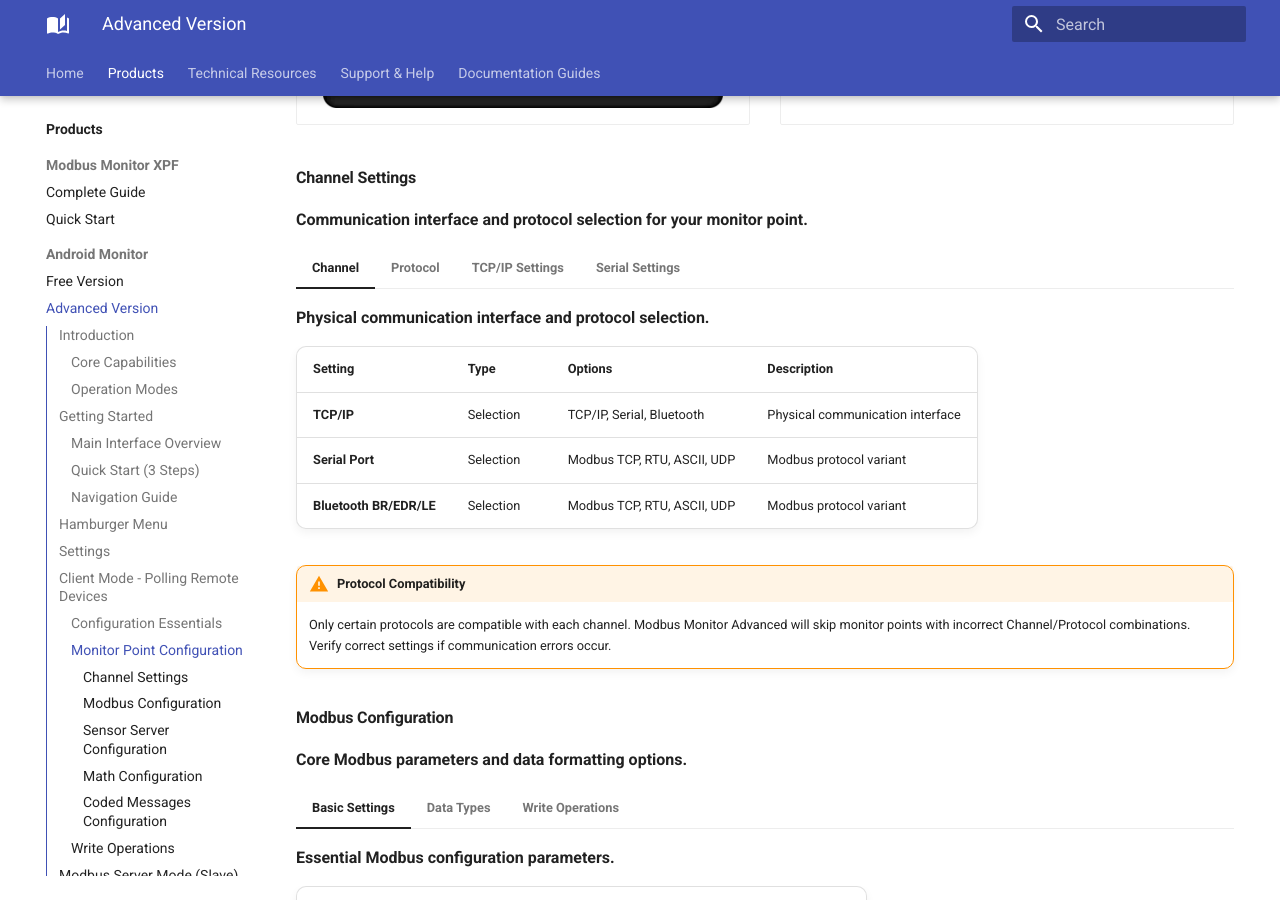
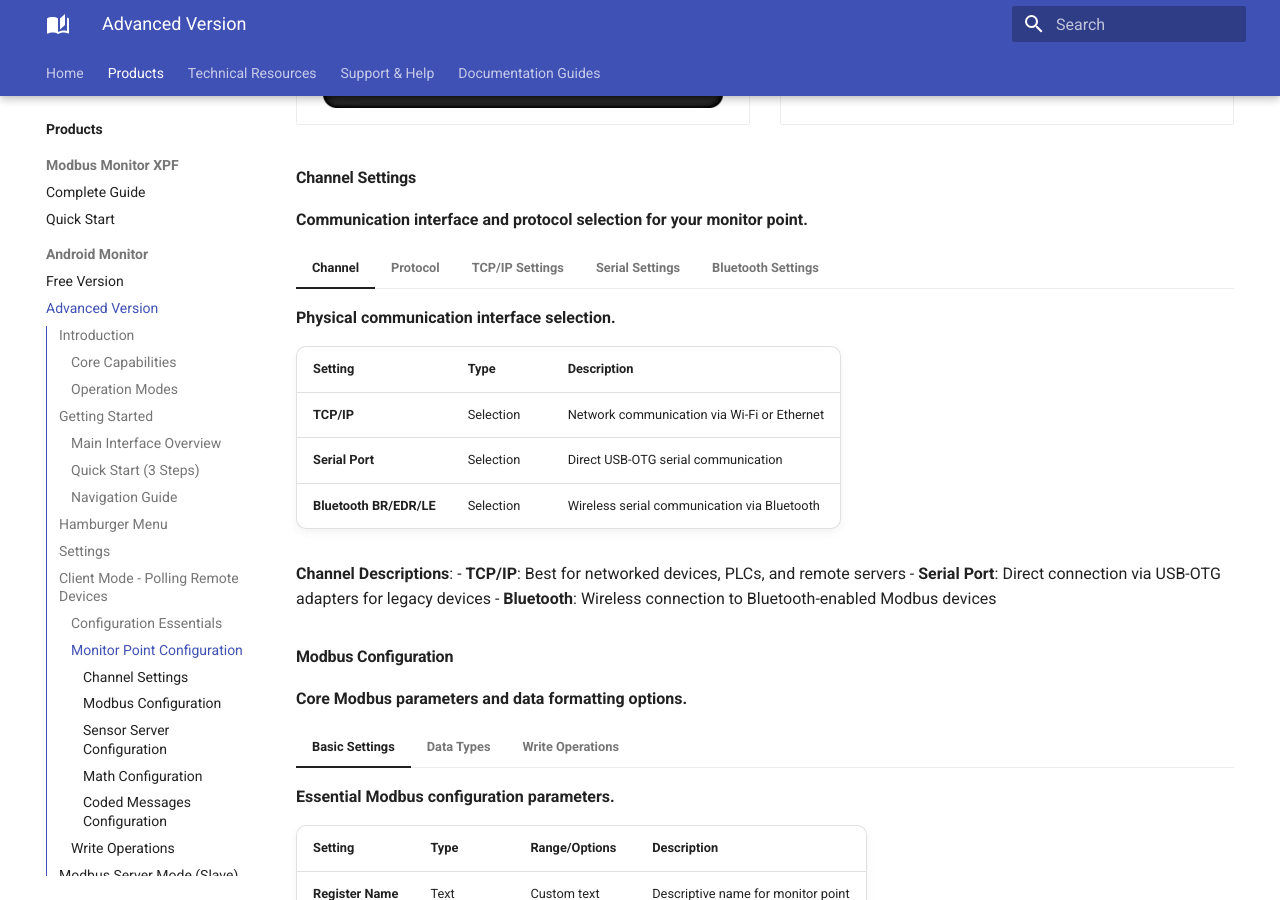
Before and after one commit to Modbus-Monitor/docs, an MkDocs documentation site: the page built from docs/products/android/advanced-guide.md, in a window 1280 px wide and 900 px high, scrolled down 8145 px. Built offline with MkDocs 1.6.1 and Material for MkDocs 9.7.7, drawn with Linux system fonts in a browser that asks for light colours; the version menu is left out.

Commit message:
monitoring point done

```diff
--- a/docs/products/android/advanced-guide.md
+++ b/docs/products/android/advanced-guide.md
@@ -326,11 +326,11 @@ To start polling in Master Mode, Modbus Monitor Advanced requires at least one m
 
     **Core Configuration**
 
-    - **📶 [Channel Settings](#channel-settings)** - Communication interface and protocol selection
-    - **🔧 [Modbus Configuration](#modbus-configuration)** - Address, register count, and display settings
-    - **🖥️ [Sensor Server](#sensor-server-configuration)** - Android sensor integration options
-    - **🧮 [Math](#math-configuration)** - Linear transformation and scaling settings
-    - **💬 [Coded Messages](#coded-messages-configuration)** - Translate numbers to predefined strings
+    - **[Channel Settings](#channel-settings)** - Communication interface and protocol selection
+    - **[Modbus Configuration](#modbus-configuration)** - Address, register count, and display settings
+    - **[Sensor Server](#sensor-server-configuration)** - Android sensor integration options
+    - **[Math](#math-configuration)** - Linear transformation and scaling settings
+    - **[Coded Messages](#coded-messages-configuration)** - Translate numbers to predefined strings
 
 
     **Quick Setup Steps**:
@@ -350,33 +350,40 @@ To start polling in Master Mode, Modbus Monitor Advanced requires at least one m
 
 === "Channel"
 
-    **Physical communication interface and protocol selection.**
+    **Physical communication interface selection.**
 
-    | Setting | Type | Options | Description |
-    |---------|------|---------|-------------|
-    | **TCP/IP** | Selection | TCP/IP, Serial, Bluetooth | Physical communication interface |
-    | **Serial Port** | Selection | Modbus TCP, RTU, ASCII, UDP | Modbus protocol variant |
-    | **Bluetooth BR/EDR/LE** | Selection | Modbus TCP, RTU, ASCII, UDP | Modbus protocol variant |
+    | Setting | Type | Description |
+    |---------|------|-------------|
+    | **TCP/IP** | Selection | Network communication via Wi-Fi or Ethernet |
+    | **Serial Port** | Selection | Direct USB-OTG serial communication |
+    | **Bluetooth BR/EDR/LE** | Selection | Wireless serial communication via Bluetooth |
 
-    !!! warning "Protocol Compatibility"
-        Only certain protocols are compatible with each channel. Modbus Monitor Advanced will skip monitor points with incorrect Channel/Protocol combinations. Verify correct settings if communication errors occur.
+    **Channel Descriptions**:
+    - **TCP/IP**: Best for networked devices, PLCs, and remote servers
+    - **Serial Port**: Direct connection via USB-OTG adapters for legacy devices
+    - **Bluetooth**: Wireless connection to Bluetooth-enabled Modbus devices
 
 === "Protocol"
 
-    **Protocol selection**
+    **Modbus protocol variant selection based on chosen channel.**
 
-    | Setting | Type | Description |
-    |---------|------|-------------|
-    | **None** | Dropdown | Skip the Monitoring Point or set to None |
-    | **Modbus TCP** | Dropdown | Modbus/TCP Protocol|
-    | **Modbus RTU over TCP** | Dropdown | Modbus RTU over TCP Protocol|
-    | **Modbus UDP** | Dropdown | Modbus UDP|
-    | **Modbus RTU over UDP** | Dropdown | Modbus UDP|
-    | **Serial ASCII** | Dropdown | Modbus UDP|
-    | **Serial Serial** | Dropdown | Modbus UDP|
+    | Protocol | Compatible Channels | Description |
+    |---------|-------------------|-------------|
+    | **None** | All | Skip this monitoring point (disabled) |
+    | **Modbus TCP** | TCP/IP | Standard Modbus over TCP/IP networks |
+    | **Modbus RTU over TCP** | TCP/IP | RTU protocol encapsulated in TCP packets |
+    | **Modbus UDP** | TCP/IP | Modbus over UDP (connectionless) |
+    | **Modbus ASCII over TCP** | TCP/IP | ASCII protocol encapsulated in TCP packets |
+    | **Modbus RTU** | Serial, Bluetooth | Binary serial protocol for direct connections |
+    | **Modbus ASCII** | Serial, Bluetooth | ASCII serial protocol for direct connections |
 
-    !!! warning "Protocol Compatibility"
-        Only certain protocols are compatible with each channel. Modbus Monitor Advanced will skip monitor points with incorrect Channel/Protocol combinations. Verify correct settings if communication errors occur.
+    **Protocol Compatibility Matrix**:
+
+    | Channel | Supported Protocols | Notes |
+    |---------|-------------------|---------|
+    | **TCP/IP** | Modbus TCP, UDP, RTU over TCP, ASCII over TCP | Network-based protocols |
+    | **Serial (USB-OTG)** | Modbus RTU, Modbus ASCII | Direct serial communication |
+    | **Bluetooth** | Modbus RTU, Modbus ASCII | Wireless serial communication |
 
 === "TCP/IP Settings"
 
@@ -398,15 +405,36 @@ To start polling in Master Mode, Modbus Monitor Advanced requires at least one m
 
     | Setting | Type | Options | Description |
     |---------|------|---------|-------------|
+    | **USB Port** | Text | Click to Scan | Click to scan and select the available device. Clicking on the available device also checks if the permission is set correctly |
+    | **Interface** | Dropdown | Default, RS232, RS485 | Some devices have more than one interface to choose from |
     | **Baud Rate** | Dropdown | 9600, 19200, 38400, 57600, 115200 | Serial communication speed |
     | **Data Bits** | Dropdown | 7, 8 | Number of data bits per character |
     | **Parity** | Dropdown | None, Even, Odd | Error detection method |
     | **Stop Bits** | Dropdown | 1, 2 | Number of stop bits |
+    | **Flow Control** | Dropdown | None, CTS/RTS, DTR/DSR, XOFF/XON | Hardware or software flow control method |
 
     **Common Serial Configurations**:
     - **9600-8-N-1** - Most common industrial setup
     - **19200-8-N-1** - Higher speed applications
     - **38400-8-E-1** - With even parity for error checking
+
+=== "Bluetooth Settings"
+
+    **Bluetooth wireless communication parameters for paired devices.**
+
+    | Setting | Type | Options | Description |
+    |---------|------|---------|-------------|
+    | **Device** | Text | 4C:3F:D3:02:DB:55 | Physical address of target Bluetooth device (e.g., Bluetooth 4.0 BLE module containing TI CC2541 chip) |
+    | **Scan** | Dialog | Click MAC address field | Click on the Device MAC address field to open scan dialog and discover available Bluetooth devices. Select preferred device to automatically fill the MAC address field |
+
+    **Bluetooth Configuration Notes**:
+
+    - **Scan Function**: Click on the MAC address field to open scan dialog and discover available Bluetooth devices
+    - **Device Selection**: Choose from discovered devices to automatically populate the MAC address field
+    - **Auto Connection**: App handles connection automatically when communication is started
+    - **Device Pairing**: Previously paired devices work best (especially older EDR devices)
+    - **Connection Range**: Typical range 10-30 feet depending on Bluetooth class
+
 
 #### Modbus Configuration
 
```
